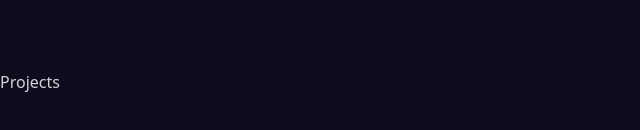
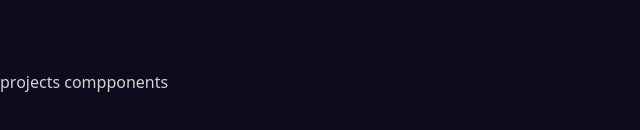
Before and after one commit to prafulstha98/portfolio, a React (Vite) app in the folder PORTFOLIO-WEB/: page / in a window 1280 px wide. Shown: the part 3930-4060 px from the top of the page, without its empty margins (0-640 px from the left). Built offline with nearby package versions, Linux system fonts and the light colour scheme.

Commit message:
code refactoring

```diff
--- a/PORTFOLIO-WEB/src/Pages/Projects.jsx
+++ b/PORTFOLIO-WEB/src/Pages/Projects.jsx
@@ -2,7 +2,7 @@
 const Projects = () => {
     return (
         <div>
-            Projects
+            projects compponents
         </div>
     )
 }
--- a/PORTFOLIO-WEB/src/Pages/Services.jsx
+++ b/PORTFOLIO-WEB/src/Pages/Services.jsx
@@ -48,7 +48,7 @@ const Services = () => {
     return (
         <motion.div
             variants={variants} initial="initial"
-            // animate={isInView && "animate"}
+            animate={isInView && "animate"}
             whileInView={"animate"}
             ref={ref}
             style={{ background: 'linear-gradient(180deg,#0c0c1d,#111132)' }} className='h-full flex p-2  flex-col justify-between' >
```
